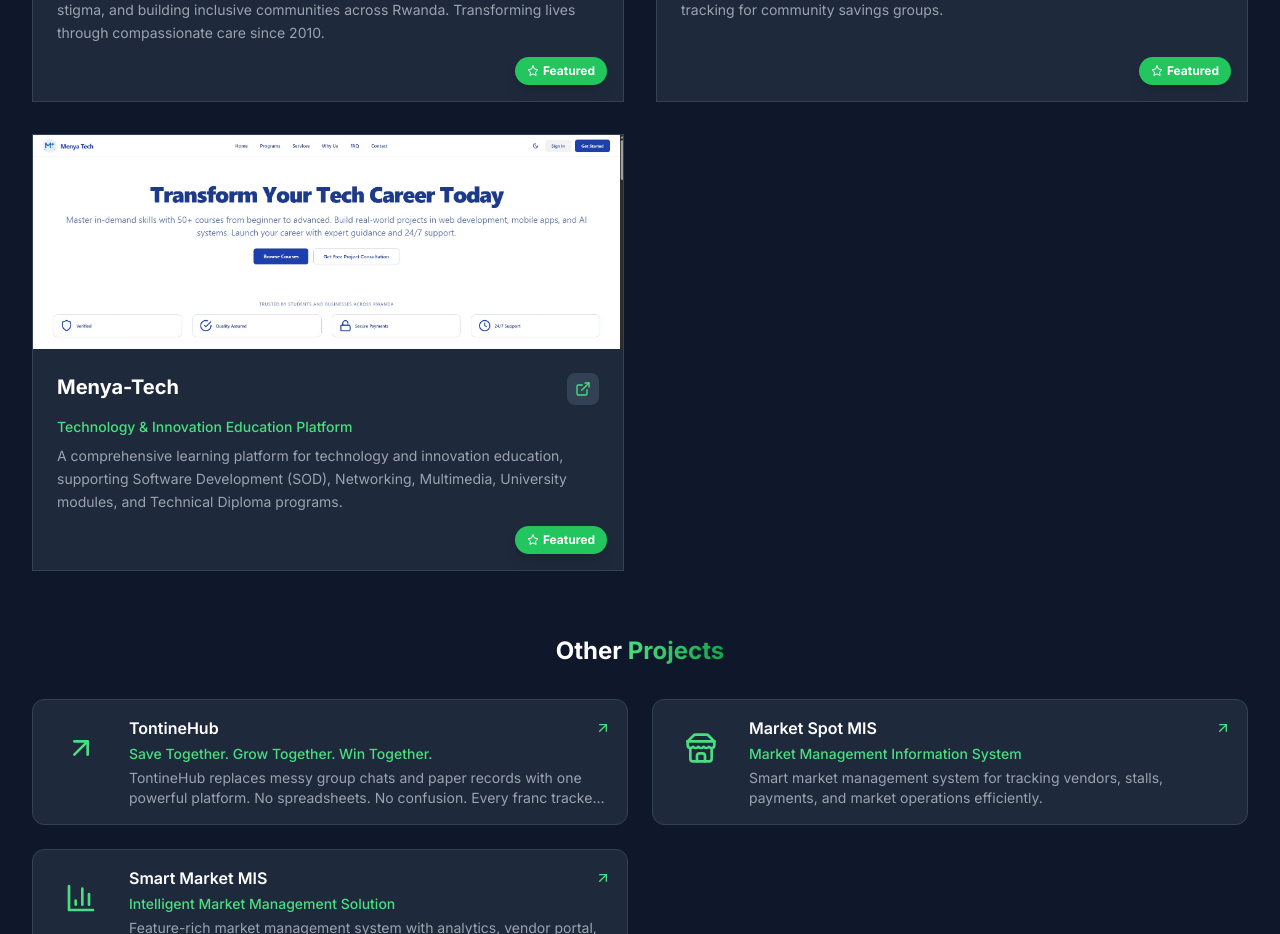
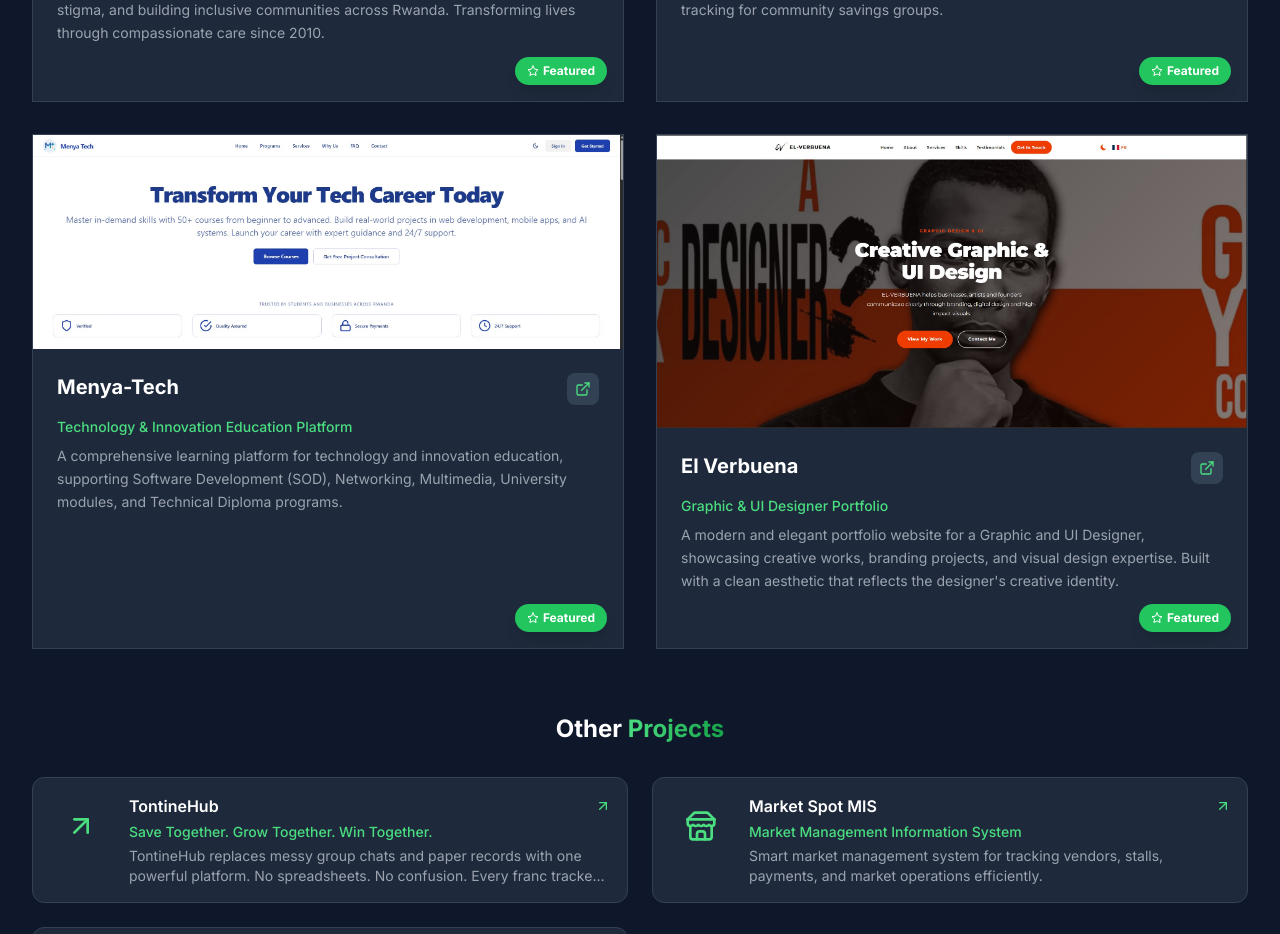
Before and after one commit to kwizerisezerano/MyProfile, a Next.js app: page / in a window 1280 px wide. Shown: the part 5780-6714 px from the top of the page. Built offline with nearby package versions, Linux system fonts and the light colour scheme; no server answers; the database is empty.

Commit message:
add El Verbuena translations to all locales

```diff
--- a/app/components/Projects.tsx
+++ b/app/components/Projects.tsx
@@ -73,6 +73,16 @@
       image: '/images/projects/menyatech.jpg',
       tags: ['Education', 'LMS', 'React', 'Node.js', 'MongoDB'],
       link: '#',
+      featured: true
+    },
+    {
+      id: 9,
+      title: t('projects.items.elverbuena.title'),
+      description: t('projects.items.elverbuena.description'),
+      longDescription: t('projects.items.elverbuena.longDescription'),
+      image: '/images/projects/elbuvela project profiile.jpg',
+      tags: ['Graphic Design', 'UI Design', 'Portfolio', 'Branding'],
+      link: 'https://el-verbuena-portifolio-git-main-robertmugabos-projects.vercel.app/',
       featured: true
     },
     {
--- a/app/locales/en.json
+++ b/app/locales/en.json
@@ -148,6 +148,11 @@
         "title": "TontineHub",
         "description": "Save Together. Grow Together. Win Together.",
         "longDescription": "TontineHub replaces messy group chats and paper records with one powerful platform. No spreadsheets. No confusion. Every franc tracked in real-time. Loans approved in minutes. 10,000+ members already saving."
+      },
+      "elverbuena": {
+        "title": "El Verbuena",
+        "description": "Graphic & UI Designer Portfolio",
+        "longDescription": "A modern and elegant portfolio website for a Graphic and UI Designer, showcasing creative works, branding projects, and visual design expertise. Built with a clean aesthetic that reflects the designer's creative identity."
       }
     }
   },
--- a/app/locales/es.json
+++ b/app/locales/es.json
@@ -144,6 +144,11 @@
         "description": "Solución Inteligente de Gestión de Mercados",
         "longDescription": "Sistema de gestión de mercados rico en funciones con análisis, portal para vendedores y capacidades de generación de informes automatizados."
       },
+      "elverbuena": {
+        "title": "El Verbuena",
+        "description": "Portafolio de Diseñador Gráfico & UI",
+        "longDescription": "Un sitio de portafolio moderno y elegante para un Diseñador Gráfico y UI, que muestra trabajos creativos, proyectos de branding y experiencia en diseño visual. Construido con una estética limpia que refleja la identidad creativa del diseñador."
+      },
       "tontinehub": {
         "title": "TontineHub",
         "description": "Ahorra Juntos. Crece Juntos. Gana Juntos.",
--- a/app/locales/fr.json
+++ b/app/locales/fr.json
@@ -144,6 +144,11 @@
         "description": "Solution intelligente de gestion de marché",
         "longDescription": "Système de gestion de marché riche en fonctionnalités avec des analyses, un portail pour les vendeurs et des capacités de reporting automatisé."
       },
+      "elverbuena": {
+        "title": "El Verbuena",
+        "description": "Portfolio de Designer Graphique & UI",
+        "longDescription": "Un site portfolio moderne et élégant pour un Designer Graphique et UI, présentant des œuvres créatives, des projets de branding et une expertise en design visuel. Construit avec une esthétique épurée qui reflète l'identité créative du designer."
+      },
       "tontinehub": {
         "title": "TontineHub",
         "description": "Épargnez Ensemble. Grandissez Ensemble. Gagnez Ensemble.",
--- a/app/locales/hi.json
+++ b/app/locales/hi.json
@@ -144,6 +144,11 @@
         "description": "इंटेलिजेंट मार्केट मैनेजमेंट सॉल्यूशन",
         "longDescription": "एनालिटिक्स, वेंडर पोर्टल और स्वचालित रिपोर्टिंग क्षमताओं के साथ फीचर-समृद्ध बाजार प्रबंधन प्रणाली।"
       },
+      "elverbuena": {
+        "title": "El Verbuena",
+        "description": "ग्राफिक और UI डिज़ाइनर पोर्टफोलियो",
+        "longDescription": "एक ग्राफिक और UI डिज़ाइनर के लिए एक आधुनिक और सुंदर पोर्टफोलियो वेबसाइट, जो रचनात्मक कार्यों, ब्रांडिंग परियोजनाओं और दृश्य डिज़ाइन विशेषज्ञता को प्रदर्शित करती है। एक स्वच्छ सौंदर्यशास्त्र के साथ बनाया गया जो डिज़ाइनर की रचनात्मक पहचान को दर्शाता है।"
+      },
       "tontinehub": {
         "title": "TontineHub",
         "description": "साथ बचाएं। साथ बढ़ें। साथ जीतें।",
--- a/app/locales/rw.json
+++ b/app/locales/rw.json
@@ -144,6 +144,11 @@
         "description": "Igisubizo cy'ubwenge bwo gucunga isoko",
         "longDescription": "Sisitemu yo gucunga isoko ifite ibikoresho byo gusesengura amakuru n'izindi miterere ifasha mu gutanga raporo."
       },
+      "elverbuena": {
+        "title": "El Verbuena",
+        "description": "Portifolio y'Umushushanya wa Grafike & UI",
+        "longDescription": "Urubuga rw'ibikorwa rwa Umushushanya wa Grafike na UI, rugaragaza imirimo y'ubuhanzi, imishinga yo gushushanya, n'ubumenyi mu gushushanya. Rwakozwe mu buryo bwiza buhuje n'ubwenge bw'umushushanya."
+      },
       "tontinehub": {
         "title": "TontineHub",
         "description": "Kuzigama Hamwe. Gukura Hamwe. Gutsinda Hamwe.",
--- a/app/locales/sw.json
+++ b/app/locales/sw.json
@@ -144,6 +144,11 @@
         "description": "Suluhisho Mahiri la Usimamizi wa Soko",
         "longDescription": "Mfumo wa usimamizi wa soko wenye vipengele vingi ukiwa na uchambuzi, tovuti ya wauzaji, na uwezo wa kuripoti otomatiki."
       },
+      "elverbuena": {
+        "title": "El Verbuena",
+        "description": "Jalada la Mbuni wa Picha & UI",
+        "longDescription": "Tovuti ya kisasa na ya kupendeza ya jalada kwa Mbuni wa Picha na UI, inayoonyesha kazi za ubunifu, miradi ya chapa, na utaalam wa muundo wa kuona. Imejengwa kwa muonekano safi unaoakisi utambulisho wa ubunifu wa mbuni."
+      },
       "tontinehub": {
         "title": "TontineHub",
         "description": "Okoa Pamoja. Kukua Pamoja. Kushinda Pamoja.",
```
Also changed, not shown: public/images/projects/elbuvela project profiile.jpg (added).
